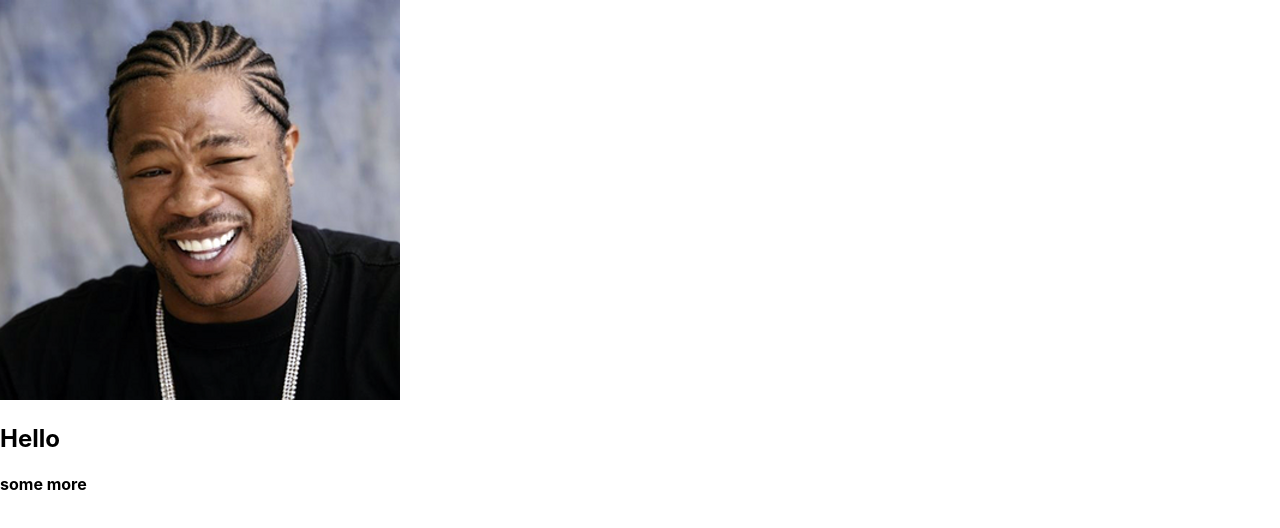
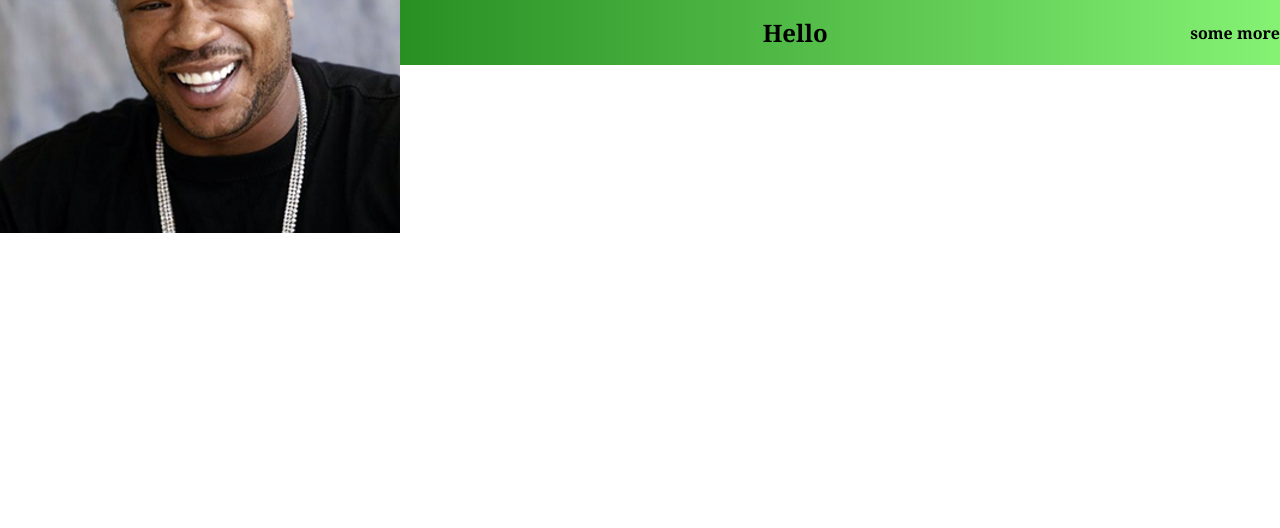
Before and after one commit to abnercabrera28/Meme-Generator, a React (Create React App) app: page / in a window 1280 px wide. Shown: the top 528 px of the page. Built offline with nearby package versions, Linux system fonts and the light colour scheme.

Commit message:
adding styles to header class

```diff
--- a/src/index.css
+++ b/src/index.css
@@ -1,13 +1,16 @@
-body {
-  margin: 0;
-  font-family: -apple-system, BlinkMacSystemFont, 'Segoe UI', 'Roboto', 'Oxygen',
-    'Ubuntu', 'Cantarell', 'Fira Sans', 'Droid Sans', 'Helvetica Neue',
-    sans-serif;
-  -webkit-font-smoothing: antialiased;
-  -moz-osx-font-smoothing: grayscale;
+* {
+  box-sizing: border-box;
 }
 
-code {
-  font-family: source-code-pro, Menlo, Monaco, Consolas, 'Courier New',
-    monospace;
+body {
+  font-family: Georgia, 'Times New Roman', Times, serif;
+  margin: 0;
 }
+
+.header {
+  display: flex;
+  align-items: center;
+  justify-content: space-between;
+  height: 65px;
+  background: linear-gradient(90deg, darkgreen 1.18%, #85f274 100%);
+}
```
